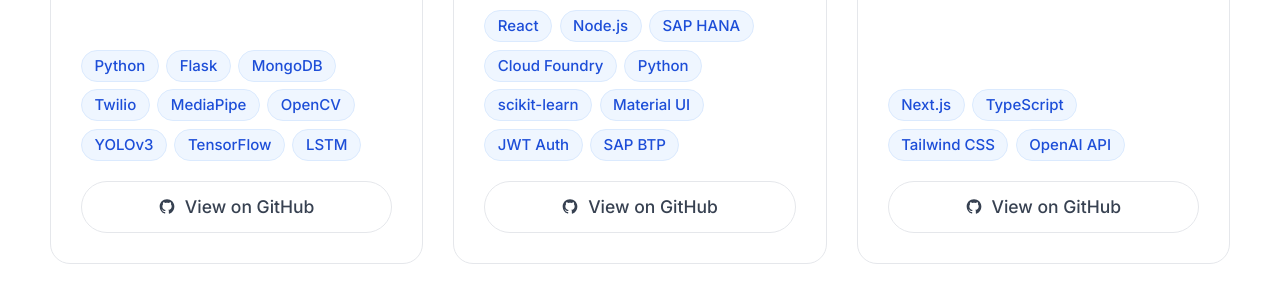
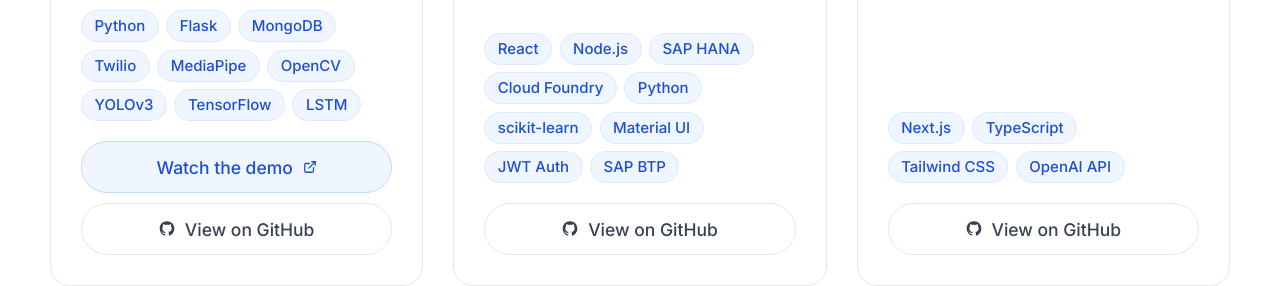
Before and after one commit to mnoriega-mx/mauricio-website, a Next.js app: page / in a window 1280 px wide. Shown: the part 5244-5530 px from the top of the page. Built offline with nearby package versions, Linux system fonts and the light colour scheme; a web font is replaced by a local one.

Commit message:
added demo for sentry wu

```diff
--- a/data/projects.js
+++ b/data/projects.js
@@ -19,7 +19,7 @@
       "TensorFlow",
       "LSTM",
     ],
-    demo: null,
+    demo: "https://www.youtube.com/watch?v=PAbW2O2NOXw",
     github: "https://github.com/mnoriega-mx/HackaWu",
   },
   {
```
